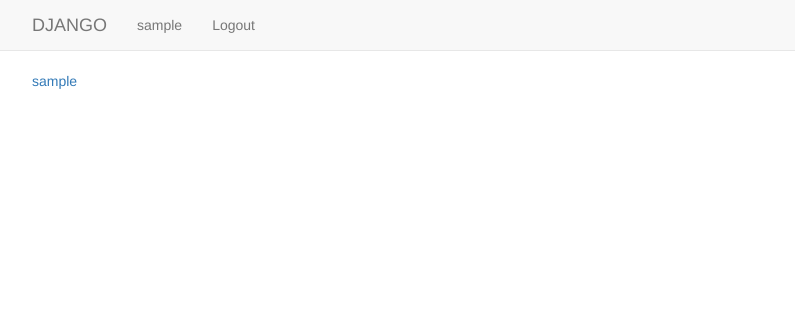
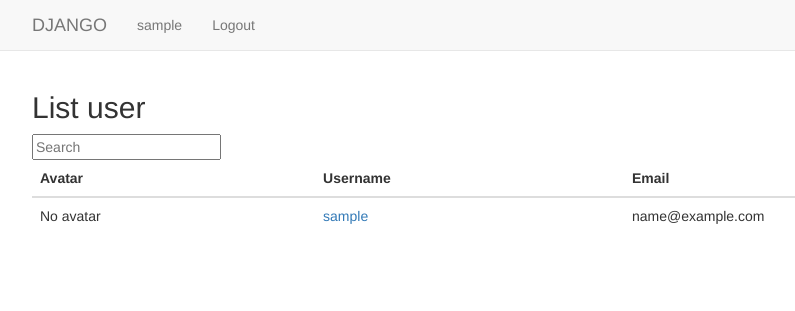
Before and after one commit to haokiet97/ghp_message, a Django app: page /accounts/users in a window 1280 px wide. Shown: the top 311 px of the page, without its empty margins (38-833 px from the left). Run offline with Django 3.2, Linux system fonts and the light colour scheme; the visitor is signed in with stand-in values (Sample User, id 1); data comes from the database, SQL or seed files in the repository; some libraries are stand-ins or nearby versions.

Commit message:
Search user with ajax

```diff
--- a/accounts/models.py
+++ b/accounts/models.py
@@ -2,7 +2,7 @@ from django.db import models
 from django.contrib.auth.models import User
 
 class UserProfileInfo(models.Model):
-  user = models.OneToOneField(User, on_delete=models.CASCADE)
+  user = models.OneToOneField(User, on_delete=models.CASCADE, related_name='profile')
   profile_pic = models.ImageField(upload_to='uploads/', blank='True')
 
   def __str__(self):
--- a/accounts/templates/accounts/base.html
+++ b/accounts/templates/accounts/base.html
@@ -7,6 +7,7 @@
     <link rel="stylesheet" href="https://maxcdn.bootstrapcdn.com/bootstrap/3.4.1/css/bootstrap.min.css"></link>
     <!-- jQuery library -->
     <script src="https://ajax.googleapis.com/ajax/libs/jquery/3.4.1/jquery.min.js"></script>
+    <script src="https://ajax.googleapis.com/ajax/libs/jqueryui/1.8.16/jquery-ui.min.js"></script>
     <!-- Latest compiled JavaScript -->
     <script src="https://maxcdn.bootstrapcdn.com/bootstrap/3.4.1/js/bootstrap.min.js"></script>
 </head>
--- /dev/null
+++ b/accounts/templates/accounts/includes/users.html
@@ -0,0 +1,14 @@
+{% for user in users %}
+<tr>
+  <td>
+    {% if user.profile.profile_pic %}
+      <img src = "{{ user.profile.profile_pic.url }}" alt="avatar" width="100" height='100' ></img>
+    {% else %}
+      No avatar
+    {% endif %}
+
+  </td>
+	<td><a href = '{% url "accounts:userprofileinfo_detail" user.pk %}'>{{user.username}}</a></td>
+	<td>{{user.email}}</td>
+</tr>
+{% endfor %}
--- a/accounts/templates/accounts/user_list.html
+++ b/accounts/templates/accounts/user_list.html
@@ -1,10 +1,26 @@
 {% extends 'accounts/base.html' %}
+{% load static %}
 {% block body_content %}
+<h2> List user </h2>
 {% if users %}
-  {% for profile in users  %}
-      <div><a href = '{% url "accounts:userprofileinfo_detail" profile.pk %}'>{{ profile }}</a></div>
-  {% endfor %}
+  <div class="col-6 align-left">
+    <i id="search-icon" class="fas fa-search"></i>
+    <input id="user-input" placeholder="Search">
+  </div>
+  <table class="table">
+    <thead>
+      <tr>
+        <th>Avatar</th>
+        <th>Username</th>
+        <th>Email</th>
+      </tr>
+    </thead>
+    <tbody id="active_user">
+      {% include "accounts/includes/users.html" %}
+    </tbody>
+  </table>
 {% else %}
 No user are available.
 {% endif %}
+<script src="{% static 'js/search_user.js' %}"></script>
 {% endblock %}
--- a/accounts/urls.py
+++ b/accounts/urls.py
@@ -12,4 +12,5 @@ urlpatterns = [
     path('users/<int:pk>/change-avatar', views.change_avatar, name="update_avatar"),
     path('users/<int:pk>', views.user_detail, name="userprofileinfo_detail"),
     path('users/<int:pk>/edit-profile', views.edit_profile, name="userprofileinfo_update"),
+
 ]
--- a/accounts/views.py
+++ b/accounts/views.py
@@ -10,6 +10,9 @@ from django.contrib.auth.models import User
 from django.db import transaction
 from django.core.exceptions import ObjectDoesNotExist
 from django.utils.decorators import method_decorator
+from django.template.loader import render_to_string
+from django.http import JsonResponse
+from django.db.models import Q
 
 def index(request):
   return render(request, 'accounts/index.html')
@@ -35,7 +38,7 @@ def user_login(request):
   else:
     return render(request, 'accounts/login.html', {})
 
-def register(request):
+def register(request, backend='django.contrib.auth.backends.ModelBackend'):
   registered = False
   if request.method == 'POST':
     user_form = UserForm(data=request.POST)
@@ -51,7 +54,7 @@ def register(request):
         profile.profile_pic = request.FILES['profile_pic']
       profile.save()
       registered = True
-      login(request, user)
+      login(request, user, backend='django.contrib.auth.backends.ModelBackend')
       return HttpResponseRedirect(reverse('accounts:index'))
     else:
       print(user_form.errors, profile_form.errors)
@@ -61,12 +64,26 @@ def register(request):
   return render(request, 'accounts/sign-up.html', {'user_form': user_form, 'profile_form': profile_form, 'registered': registered})
 
 def user_list(request):
-  users = User.objects.all()
+  context = {}
+  url_params = request.GET.get("q")
+  if url_params:
+    users = User.objects.filter(Q(username__icontains=url_params) | Q(email__icontains=url_params))
+  else:
+    users = User.objects.all()
+  context["users"] = users
+
+  if request.is_ajax():
+    html = render_to_string(
+      template_name="accounts/includes/users.html",
+      context={"users": users}
+      )
+    data_dict = {"html_from_view": html}
+    return JsonResponse(data=data_dict, safe=False)
   return render(request, 'accounts/user_list.html', {'users': users})
 
 def user_detail(request, pk):
   user = User.objects.get(pk=pk)
-  user_profile = UserProfileInfo.objects.get(user=user)
+  user_profile = user.profile
   return render(request, 'accounts/user_detail.html', {'user': user, 'user_profile': user_profile})
 
 @login_required
@@ -90,7 +107,7 @@ def change_avatar(request, pk):
 @login_required
 def edit_profile(request, pk):
   user = get_object_or_404(User, pk=pk)
-  user_profile = UserProfileInfo.objects.get(user=user)
+  user_profile = user.profile
   if(user == request.user):
     if request.method == 'POST':
       user_form = UserForm(data=request.POST, instance=request.user)
--- /dev/null
+++ b/static/js/search_user.js
@@ -0,0 +1,26 @@
+$(document).ready(function(){
+  let scheduled_function = false
+  const users_div = $('#active_user')
+  const endpoint = 'users'
+  const delay_by_in_ms = 500
+
+  let ajax_call = function (endpoint, request_parameters) {
+    $.getJSON(endpoint, request_parameters).done(response => {
+            users_div.fadeTo('slow', 0).promise().then(() => {
+            users_div.html(response['html_from_view'])
+            users_div.fadeTo('slow', 1)
+            })
+        })
+  }
+
+  $("#user-input").on('keyup', function () {
+    const request_params = {
+      q: $(this).val()
+    }
+    if (scheduled_function) {
+        clearTimeout(scheduled_function)
+    }
+    scheduled_function = setTimeout(ajax_call, delay_by_in_ms, endpoint, request_params)
+
+  });
+});
```
Also changed, not shown: accounts/templates/accounts/user_detail.html (+5 -2 lines), accounts/migrations/0003_auto_20200408_0439.py (added), messenger/migrations/0001_initial.py (added).
